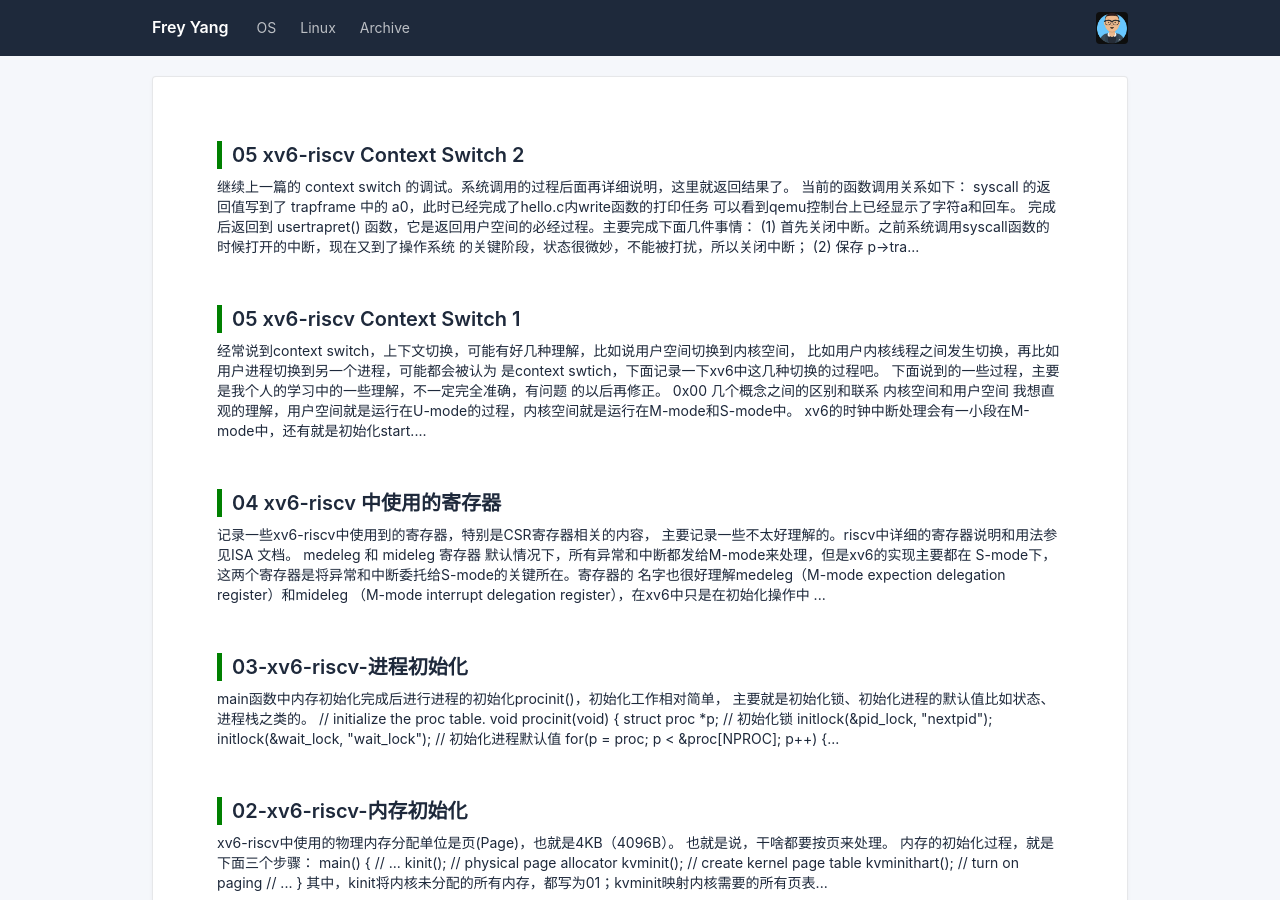
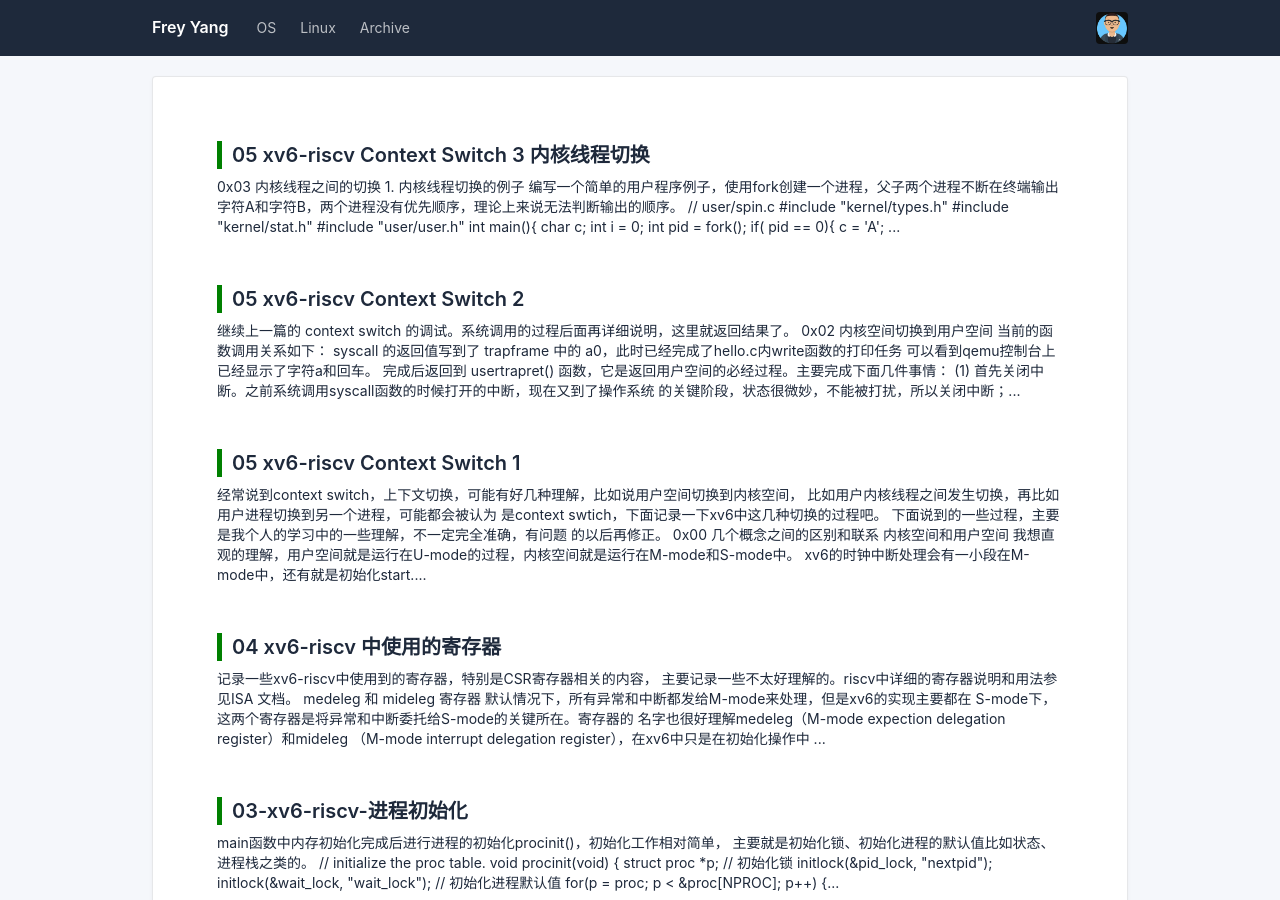
Before and after one commit to frey1186/frey1186.github.io, a Jekyll site: the page built from all.html, in a window 1280 px wide and 900 px high. Built offline with Jekyll 4.4.1, drawn with Linux system fonts in a browser that asks for light colours; some of the changed lines change nothing that is shown.

Commit message:
add xv6 context switch 3 thread switch

````diff
--- a/_posts/2022-11-22-05-xv6-riscv-context-switch-2.md
+++ b/_posts/2022-11-22-05-xv6-riscv-context-switch-2.md
@@ -9,6 +9,8 @@ categories: os
 
 
 继续上一篇的 context switch 的调试。系统调用的过程后面再详细说明，这里就返回结果了。
+
+# 0x02 内核空间切换到用户空间
 
 当前的函数调用关系如下：
 
--- /dev/null
+++ b/_posts/2022-11-22-05-xv6-riscv-context-switch-3.md
@@ -0,0 +1,140 @@
+---
+layout: post
+title: 05 xv6-riscv Context Switch 3 内核线程切换
+date: 2022-11-22 17:33
+mdate: 2022-11-24 12:08
+tags: xv6 os
+categories: os
+---
+
+# 0x03 内核线程之间的切换
+
+## 1. 内核线程切换的例子
+
+编写一个简单的用户程序例子，使用fork创建一个进程，父子两个进程不断在终端输出字符A和字符B，两个进程没有优先顺序，理论上来说无法判断输出的顺序。
+
+```c
+// user/spin.c
+#include "kernel/types.h"
+#include "kernel/stat.h"
+#include "user/user.h"
+
+int main(){
+    char c;
+    int i = 0;
+    int pid = fork();
+
+    if( pid == 0){
+        c = 'A';
+    }else{
+        c = 'B';
+    }
+
+    while(1){
+        if(i % 10000000L == 0)
+            write(1,&c,1);
+        i++;
+    }
+    return 0;
+}
+```
+
+运行效果如下：
+
+![](/images/2022-11-22-05-xv6-riscv-context-switch-3/spin.png)
+
+那么输出A和输出B是两个进程，进程之间在不断地切换，同时也会在进程的`内核线程`之间进行切换。
+
+
+## 2. 内核线程切换
+
+从我们的例子来看，父进程和子进程都没有放弃CPU的操作，但是为啥还是能出现进程之间的切换？因为有
+时钟中断的存在，过一小段时间，就会打断用户进程，进入内核空间。
+
+![](/images/2022-11-22-05-xv6-riscv-context-switch-3/trap-from-timer.png)
+
+开始进入GDB调式，在trap.c:80 设置一个断点，并执行。 which_dev 是devintr的返回值，是一个设备中断
+类型的判断，这里暂时不纠结。 下面将执行 yield 主动放弃 CPU，这里将会发生进程的内核线程切换。
+
+![](/images/2022-11-22-05-xv6-riscv-context-switch-3/pid.png)
+
+当前进程是 spin，pid=3，然后我们进入 yield 函数，看看发生了什么。 yiled 函数非常简单，修改当前进程
+的状态并进入sched()函数。
+
+sched函数也很简单，就是进行 swtch 切换内核线程，切换到 scheduler 线程。 另外，其他的部分要么是条件的判断，要么是设置中断相关内容。
+
+其切换过程如下所示：
+
+![](/images/2022-11-22-05-xv6-riscv-context-switch-3/sched-to-scheduler.png)
+
+这段比较难以理解，为啥两个 swtch 之间会相互切换。 最主要是需要理解内核线程状态，这里定义是 strcut context，只要切换context，就可以切换线程。
+
+- 内核线程的寄存器，s0-s11，callee保存的寄存器需要单独保存起来；
+- 内核线程的栈，需要进行切换的，所以有必要切换sp寄存器；
+- 内核线程使用的内存，共享的，所以不需要处理。
+
+所以内核线程切换需要单独保存 sp，s0-s11，还有保存函数返回值的ra寄存器，保存到 struct context 中。
+另外swtch函数（kernel/swtch.S）用来切换两个内核线程（swtch函数名，避免与C关键字switch冲突。）,
+将设计的14个寄存器保存到a0指定的context，恢复a1指定的context。
+
+
+另外，关于切换过程中的进程锁(p->lock)，可以看到 kernel/proc.h 中struct proc的定义，修改p->state
+的时候需要持有进程锁。这点本身不难理解，以为有多个CPU在执行调度程序，我们如果修改了进程的状态，但是context还没有进行切换的话，就会出现混乱，这是我们不想出现问题，所以将这些过程用锁来保护起来。
+
+但是，在切换线程的时候，加锁和解锁的过程可能有点特殊。一般情况下，都是那个线程加的锁，哪个线程来解锁，但
+这里不是这样的。
+
+- 假设pid=3进程执行到了yiled 函数中`加锁`，调用sched(),然后切换到scheduler()中`解锁`。这个过程完成了，进程的状态完成从running切换到runnable状态；
+- 这是可能有别的cpu在执行scheduler()找到了pid=3这个进程，其过程是`加锁`，修改state为running，swtch切换。这下一切换就会返回到pid=3进程之前运行的地方，也就是sched()函数，进而返回到yield()，然后进程`解锁`。然后进程返回用户空间，继续执行。
+
+
+## 3. 过程演示
+
+- yield 执行到sched，当前进程pid=3，已加锁。
+
+![](/images/2022-11-22-05-xv6-riscv-context-switch-3/yield.png)
+
+- sched 到 swtch, 切换到scheduler
+
+![](/images/2022-11-22-05-xv6-riscv-context-switch-3/sched-swtch.png)
+
+执行ret之后，因为ra发生了改变，直接切换到了scheduler
+
+![](/images/2022-11-22-05-xv6-riscv-context-switch-3/swtch-scheduler.png)
+
+切换过来之后，看下当前的进程，pid=3，已加锁。
+
+```gdb
+(gdb) p p->name
+$10 = "spin", '\000' <repeats 11 times>
+(gdb) p p->pid
+$11 = 3
+(gdb) p p->lock
+$12 = {locked = 1, name = 0x80008248 "proc", cpu = 0x80010b80 <cpus>}
+```
+
+可能有疑惑： 为啥切换到scheduler线程之后，也是pid=3进程。 因为scheduler是先运行的，先从这个位置跳转到了用户进程，后续才有用户进程跳回来。
+
+
+- 清除 c->proc 信息，并解锁。
+- 继续运行scheduler(), 遍历proc[]数组，获得下一个可用的进程，并加锁。
+
+![](/images/2022-11-22-05-xv6-riscv-context-switch-3/scheduler-next-proc.png)
+
+- 设置进程state，当前cpu的运行进程c->proc，然后swtch到选中的这个进程，这里是pid=4，
+如果这个进程是刚被创建的，第一次执行，就会先跳转到 forkret
+
+![](/images/2022-11-22-05-xv6-riscv-context-switch-3/swtch-forkret.png)
+
+现在这个进程是加锁的状态，需要解锁再返回用户空间(usertrapret())开始执行新进程代码。
+
+如果不是刚被创建的进程，已经执行过了，那么就会跳转到 sched() 并跳转到 yield()，这时候
+已经切换为pid=4的进程，状态如下：
+
+![](/images/2022-11-22-05-xv6-riscv-context-switch-3/ret-yield.png)
+
+yield解锁该进程，通过usertrapret()返回用户空间，到sret时，看下返回到用户空间哪？
+
+![](/images/2022-11-22-05-xv6-riscv-context-switch-3/sret.png)
+
+可以看到sepc保存的值是0x2c，返回到用户进程继续执行。
````
Also changed, not shown: images/2022-11-22-05-xv6-riscv-context-switch-3/forkret-pid4.png (added), images/2022-11-22-05-xv6-riscv-context-switch-3/pid.png (added), images/2022-11-22-05-xv6-riscv-context-switch-3/ret-yield.png (added), images/2022-11-22-05-xv6-riscv-context-switch-3/sched-swtch.png (added), images/2022-11-22-05-xv6-riscv-context-switch-3/sched-to-scheduler.png (added), images/2022-11-22-05-xv6-riscv-context-switch-3/scheduler-next-proc.png (added), images/2022-11-22-05-xv6-riscv-context-switch-3/spin.png (added), images/2022-11-22-05-xv6-riscv-context-switch-3/sret.png (added), images/2022-11-22-05-xv6-riscv-context-switch-3/swtch-forkret.png (added), images/2022-11-22-05-xv6-riscv-context-switch-3/swtch-scheduler.png (added), images/2022-11-22-05-xv6-riscv-context-switch-3/trap-from-timer.png (added), images/2022-11-22-05-xv6-riscv-context-switch-3/yield.png (added).
